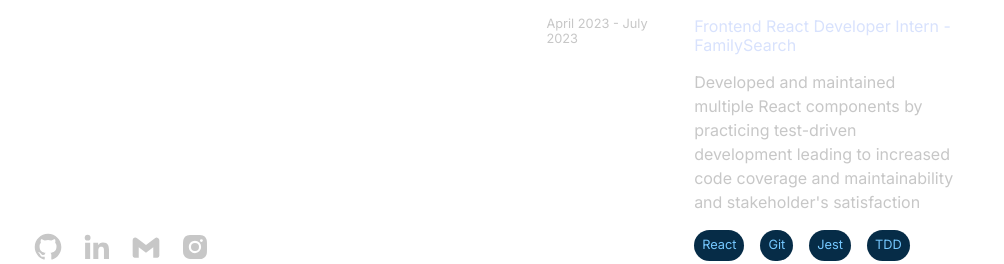
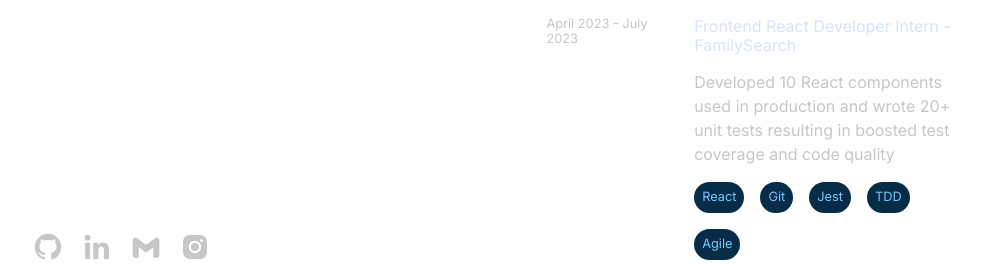
Before and after one commit to spencer-rafada/SpencerRafada, a React (Vite) app: page / in a window 1280 px wide. Shown: the part 473-737 px from the top of the page, without its empty margins (136-1140 px from the left). Built offline with nearby package versions, Linux system fonts and the light colour scheme.

Commit message:
updated experience and resume

```diff
--- a/src/data/EXPERIENCE.js
+++ b/src/data/EXPERIENCE.js
@@ -4,7 +4,7 @@ const experience = [
     company: 'FamilySearch',
     position: 'Frontend React Developer Intern',
     description:
-      "Developed and maintained multiple React components by practicing test-driven development leading to increased code coverage and maintainability and stakeholder's satisfaction",
+      'Developed 10 React components used in production and wrote 20+ unit tests resulting in boosted test coverage and code quality',
     tools: ['React', 'Git', 'Jest', 'TDD', 'Agile'],
     link: 'https://www.familysearch.org/getinvolved/',
   },
@@ -13,7 +13,7 @@ const experience = [
     company: 'Subitt',
     position: 'Frontend React Developer',
     description:
-      "Developed frontend components and frameworks by planning, designing, and writing code based on feature's functionality",
+      'Created 15+ React components, refactored 10+ components, and restructured project resulting in increased developer experience and code maintainability',
     tools: ['React', 'Git', 'Agile', 'Figma'],
     link: 'https://subitt.io/',
   },
@@ -22,7 +22,7 @@ const experience = [
     company: 'Brigham Young University - Idaho',
     position: `Manager Assistant`,
     description:
-      'Implemented agile workflow in a team of five student employees, leading to finishing projects 20% faster and efficient use of time. Implemented new onboarding system and file management system to build work structure and processes, leading to better trained new student employees',
+      'Monitored work hours for 34 weeks and analyzed data through R programming by analysis and visualization leading to data driven decision in student employment',
     tools: ['Microsoft Office', 'R'],
     link: 'https://ibelong.byui.edu/club_signup?group_type=34469&search=online+academic&category_tags=&order=name_asc',
   },
```
Also changed, not shown: 1 other file (tests, documents, lock files or other folders).
